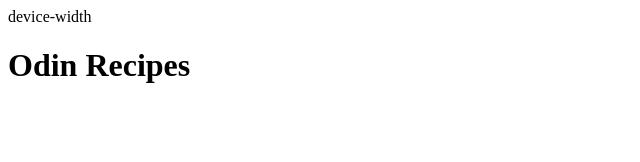
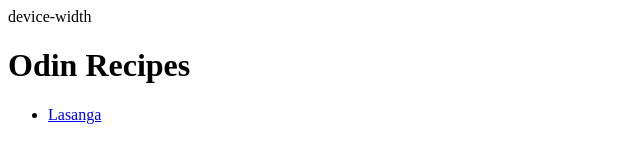
Before and after one commit to ArKha47/odin-recipes, a plain HTML site: page index.html in a window 1280 px wide. Shown: the full height of the page, 0-640 px from the left. Drawn offline with Linux system fonts and the light colour scheme.

Commit message:
Added link to lasagna in index

```diff
--- a/index.html
+++ b/index.html
@@ -7,5 +7,8 @@
 </head>
 <body>
     <h1>Odin Recipes</h1>
+    <ul>
+        <li><a href="recipes/lasagna.html">Lasanga</a></li>
+    </ul>
 </body>
 </html>
```
